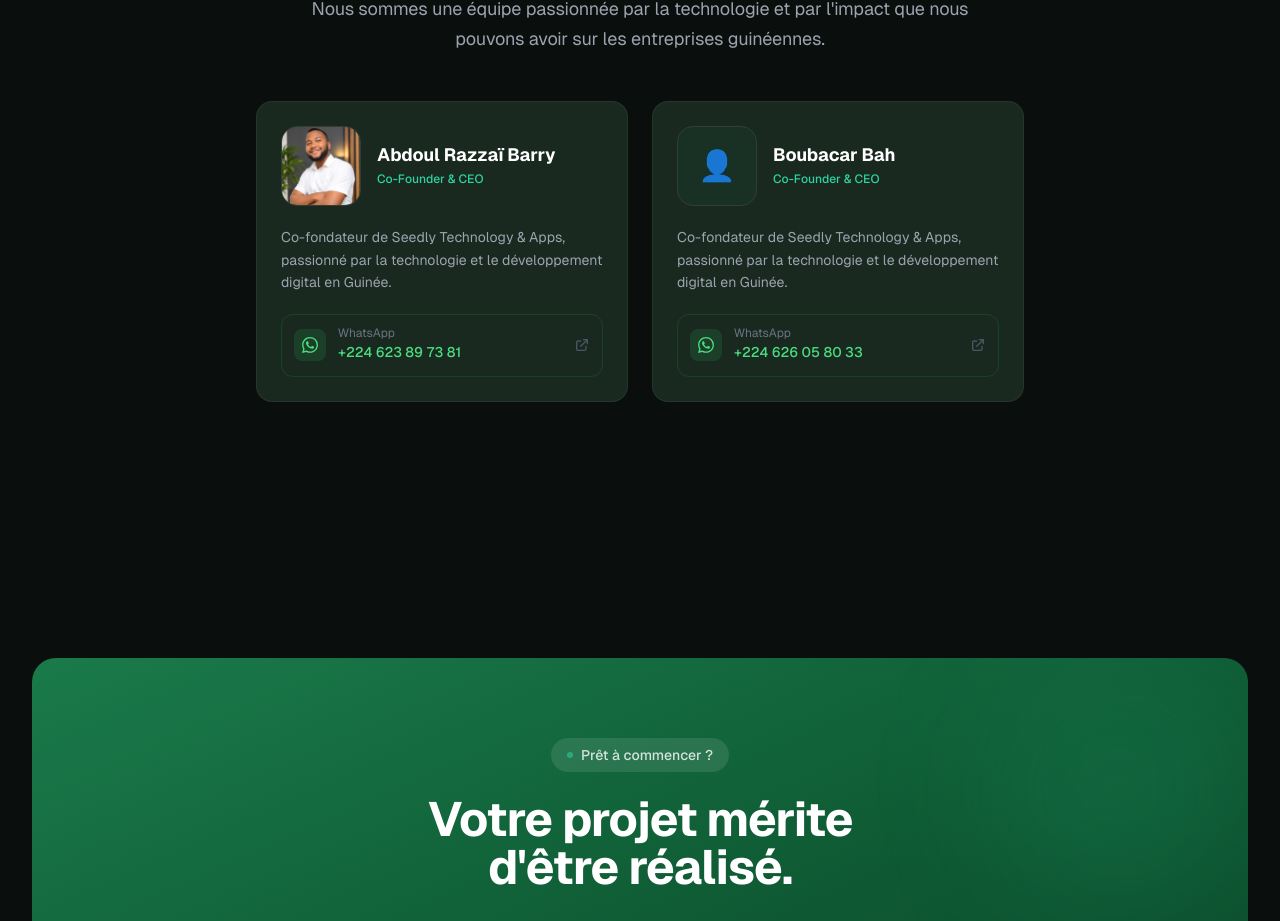
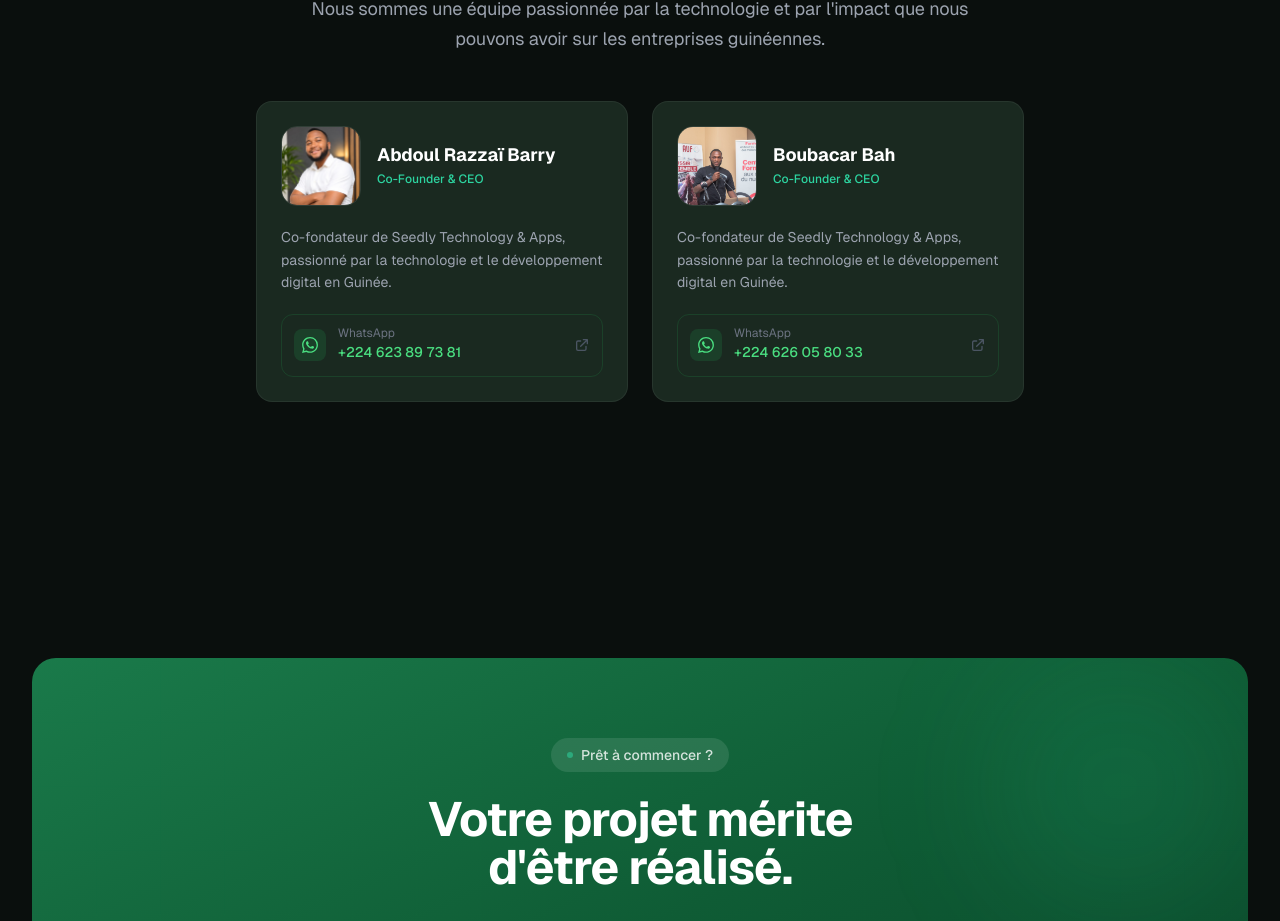
Before and after one commit to Barry-webdev/Seedly, a Next.js app in the folder Frontend/: page /a-propos in a window 1280 px wide. Shown: the part 3913-4834 px from the top of the page. Built offline with nearby package versions, Linux system fonts and the light colour scheme.

Commit message:
feat: ajout photo Boubacar Bah

```diff
--- a/Frontend/data/company.ts
+++ b/Frontend/data/company.ts
@@ -127,7 +127,7 @@ export const teamMembers: TeamMember[] = [
     name: "Boubacar Bah",
     role: "Co-Founder & CEO",
     bio: "Co-fondateur de Seedly Technology & Apps, passionné par la technologie et le développement digital en Guinée.",
-    photo: "",
+    photo: "/Boubacar.jpeg",
   },
 ];
 
```
Also changed, not shown: Frontend/public/Boubacar.jpeg (added).
